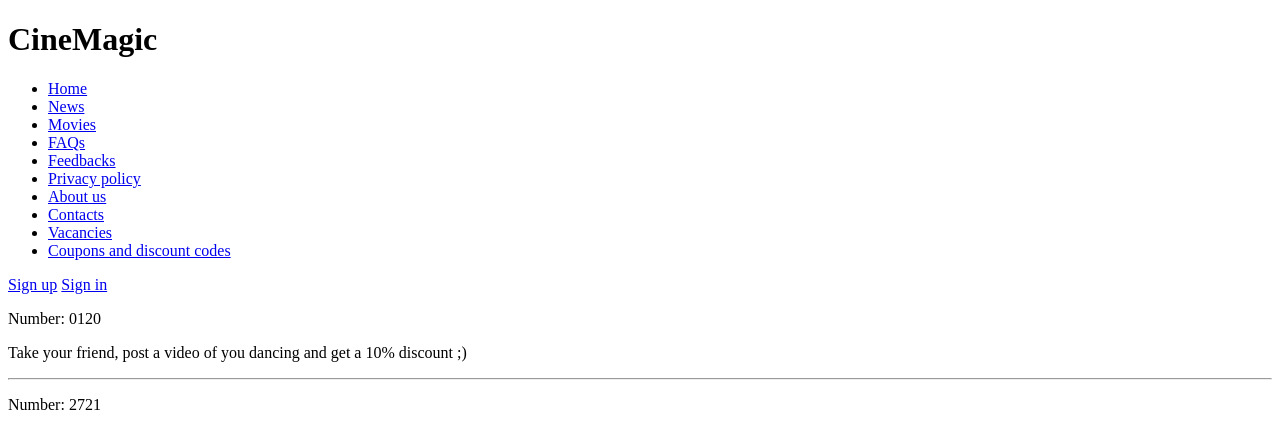
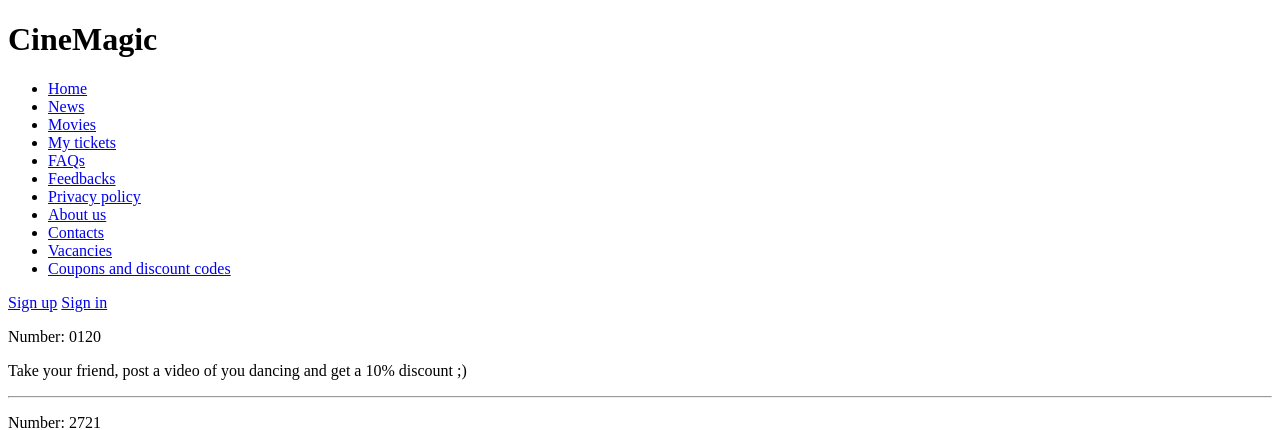
Before and after one commit to chamomil/MTDweb-ap, a Django app: page /coupons in a window 1280 px wide. Shown: the top 430 px of the page. Run offline with Django 4.2, Linux system fonts and the light colour scheme.

Commit message:
fix bugs

```diff
--- a/info/templates/coupons.html
+++ b/info/templates/coupons.html
@@ -3,7 +3,7 @@
 
 {% block title %}Coupons and disounts{% endblock %}
 {% block content %}
-<p>Number: 0120</p>
+    <p>Number: 0120</p>
     <p>Take your friend, post a video of you dancing and get a 10% discount ;)</p>
     <hr>
     <p>Number: 2721</p>
--- a/templates/base.html
+++ b/templates/base.html
@@ -20,6 +20,7 @@
             <li><a href="/">Home</a></li>
             <li><a href="{% url 'article-list' %}">News</a></li>
             <li><a href="{% url 'movies-list' %}">Movies</a></li>
+            <li><a href="{% url 'my_tickets' %}">My tickets</a></li>
             <li><a href="{% url 'faqs' %}">FAQs</a></li>
             <li><a href="{% url 'feedback-list' %}">Feedbacks</a></li>
             <li><a href="{% url 'privacy-policy' %}">Privacy policy</a></li>
```
Also changed, not shown: catalog/static/catalog/posters/Screenshot_from_2023-06-04_10-36-53_pN26qAM.png (added), db.sqlite3.
